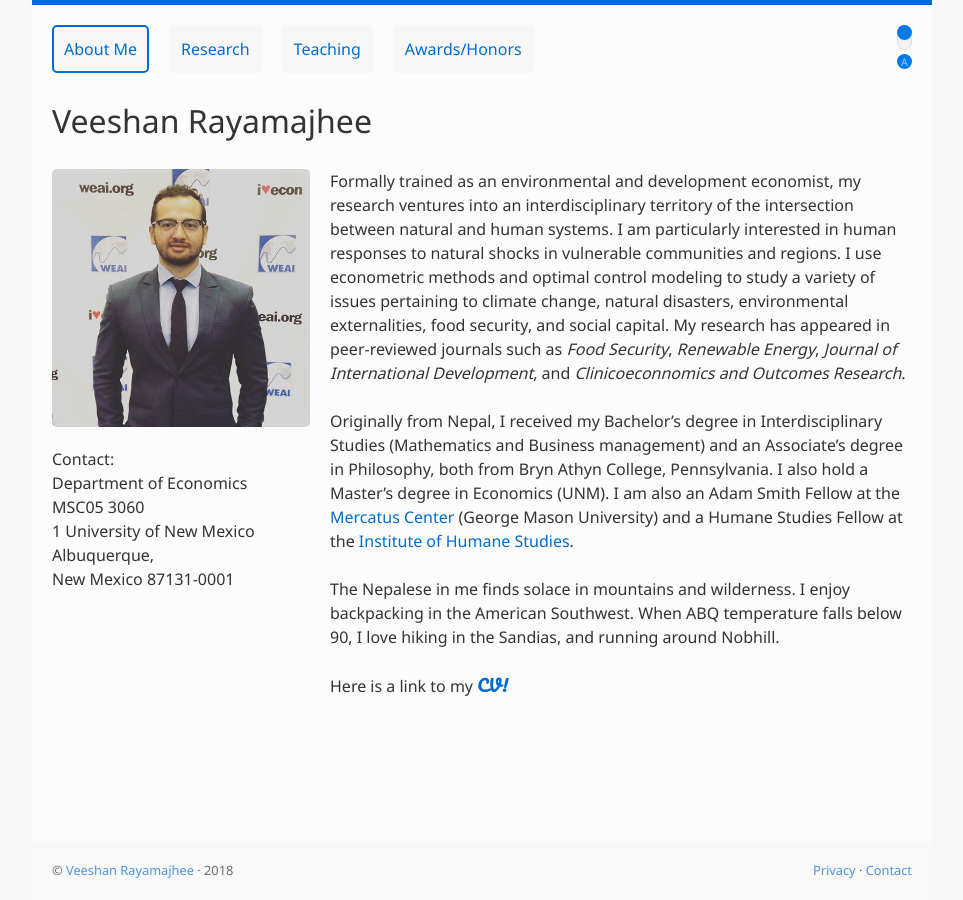
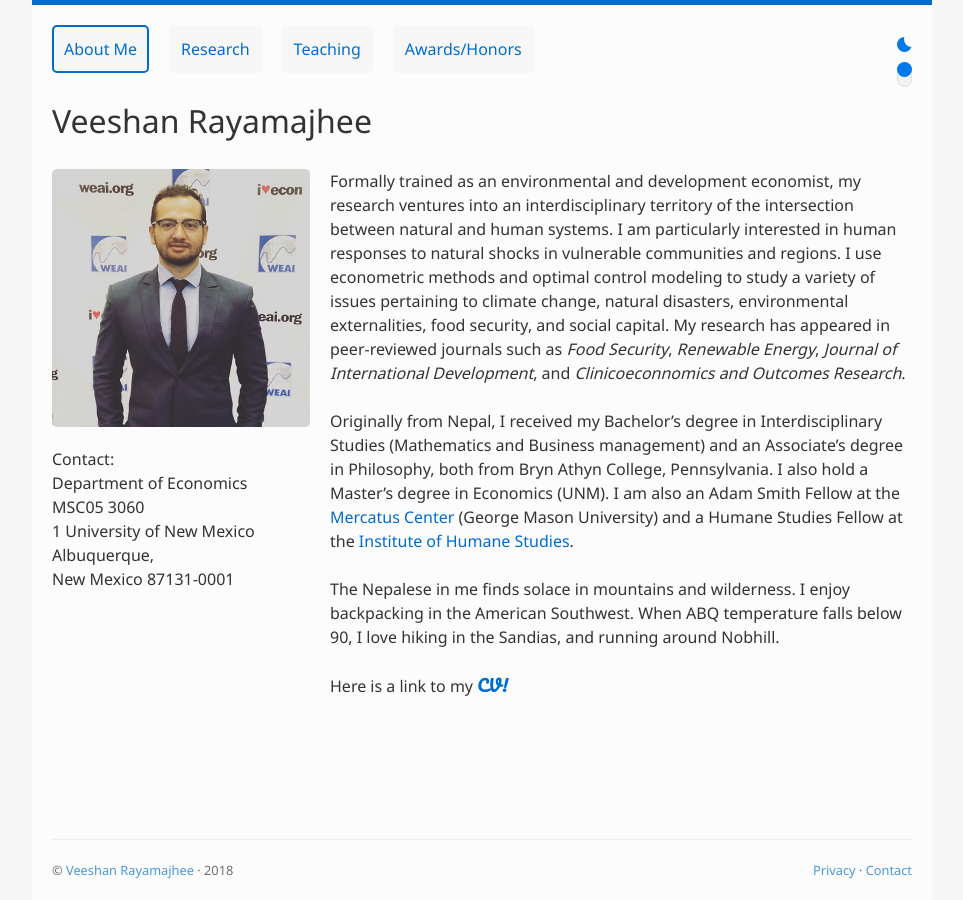
Before and after one commit to veeshanr/veeshanr.github.io, a Jekyll site: the page built from pages/about.md, in a window 1280 px wide. Shown: the whole page, without its empty margins (158-1121 px from the left). Built offline with Jekyll 4.4.1, drawn with Linux system fonts in a browser that asks for light colours.

Commit message:
Final change for today. Didn' quite like the previous footer style.

```diff
--- a/_includes/footer.html
+++ b/_includes/footer.html
@@ -1,3 +1,4 @@
 <footer>
+    <hr>
     <p>&copy; <a href="{{site.url}}">Veeshan Rayamajhee</a> · 2018<span><a href="{{ site.url }}/privacy">Privacy</a> · <a href="mailto:{{site.email}}"</a>Contact</a></span></p>
 </footer>
--- a/_includes/theme-toggle.html
+++ b/_includes/theme-toggle.html
@@ -1,4 +1,4 @@
 <toggle-theme>
+    <button id="auto-theme" onclick="autoTheme()" title="switch theme automatically"></button>
     <button id="toggle-btn" onclick="toggleTheme()" title="switch theme"></button>
-    <button id="auto-theme" onclick="autoTheme()" title="switch theme automatically">A</button>
 </toggle-theme>
--- a/_sass/_layout.scss
+++ b/_sass/_layout.scss
@@ -177,9 +177,15 @@ body {
                 bottom: 0;
                 left: 0;
                 width: 100%;
-                background: $background-color;
-                transition: background-color 0.4s;
                 opacity: 0.7;
+                hr {
+                    margin: 0 0 $spacing-unit 0;
+                    border: 1px solid transparent;
+                    border-left: 0;
+                    border-right: 0;
+                    border-top-color: darken($background-color, 5%);
+                    border-bottom-color: white;
+                }
                 font-size: 0.8em;
                 p {
                     margin-bottom: 0;
@@ -191,9 +197,8 @@ body {
             toggle-theme {
                 display: block;
                 position: absolute;
-                top: $spacing-unit;
+                top: $spacing-unit + ($base-line-height * $base-font-size / 2);
                 right: $spacing-unit;
-                // background: red;
 
                 button {
                     display: block;
@@ -233,15 +238,24 @@ body {
                     }
                 }
                 #auto-theme {
-                    margin-top: 4px;
+                    position: relative;
+                    margin-bottom: 10px;
                     background-color: darken($background-color, 10%);
                     font: $base-font-size/$base-line-height $base-font-family;
-                    color: $background-color;
+                    &:before {
+                        position: absolute;
+                        content: '';
+                        border-radius: 50%;
+                        width: 15px;
+                        height: 15px;
+                        top: -5px;
+                        left: 7px;
+                        background: lighten($background-color, 2%);
+                    }
                     &:hover {
                         background: darken($background-color, 20%);
                     }
                     &.activated {
-                        color: lighten($brand-color, 40%);
                         background: lighten($brand-color, 5%);
                     }
                 }
@@ -275,6 +289,9 @@ body.dark-theme {
             #auto-theme{
                 background-color: lighten($text-color, 10%);
                 color: $text-color;
+                &:before {
+                    background-color: lighten($text-color, 2%);
+                }
                 &:hover {
                     background-color: lighten($text-color, 20%);
                 }
@@ -285,7 +302,10 @@ body.dark-theme {
             }
         }
         footer {
-            background-color: $text-color;
+            hr {
+                border-top-color: darken($text-color, 5%);
+                border-bottom-color: lighten($text-color, 10%);
+            }
         }
     }
 }
@@ -307,7 +327,15 @@ body.animate {
             }
         }
         #auto-theme {
-            transition-property: background-color, color;
+            transition-property: background-color;
+            transition-duration: $animation-duration;
+            &:before {
+                transition-property: background-color;
+                transition-duration: $animation-duration;
+            }
+        }
+        footer hr {
+            transition-property: border-color;
             transition-duration: $animation-duration;
         }
     }
--- a/js/main.js
+++ b/js/main.js
@@ -20,9 +20,7 @@ function init() {
     console.log(manualTheme + ' and ' + darkTheme);
 
     // If there's any value in local storage "Theme-Manual"
-    if (manualTheme!=null && manualTheme.length > 1 )
-        auto.innerHTML = 'M';
-    else
+    if(manualTheme == null)
         autoTheme();
 
     // If there's any value in local storage "Theme-Dark"
@@ -69,11 +67,9 @@ function autoTheme() {
     }
     if(auto.classList.contains("activated")) {
         auto.classList.remove("activated");
-        auto.innerHTML = 'M';
         myLocalStorage.setItem("Theme-Manual", "Doesn't like automatic!");
     } else {
         auto.classList.add("activated");
-        auto.innerHTML = 'A';
         myLocalStorage.removeItem("Theme-Manual");
     }
 }
```
